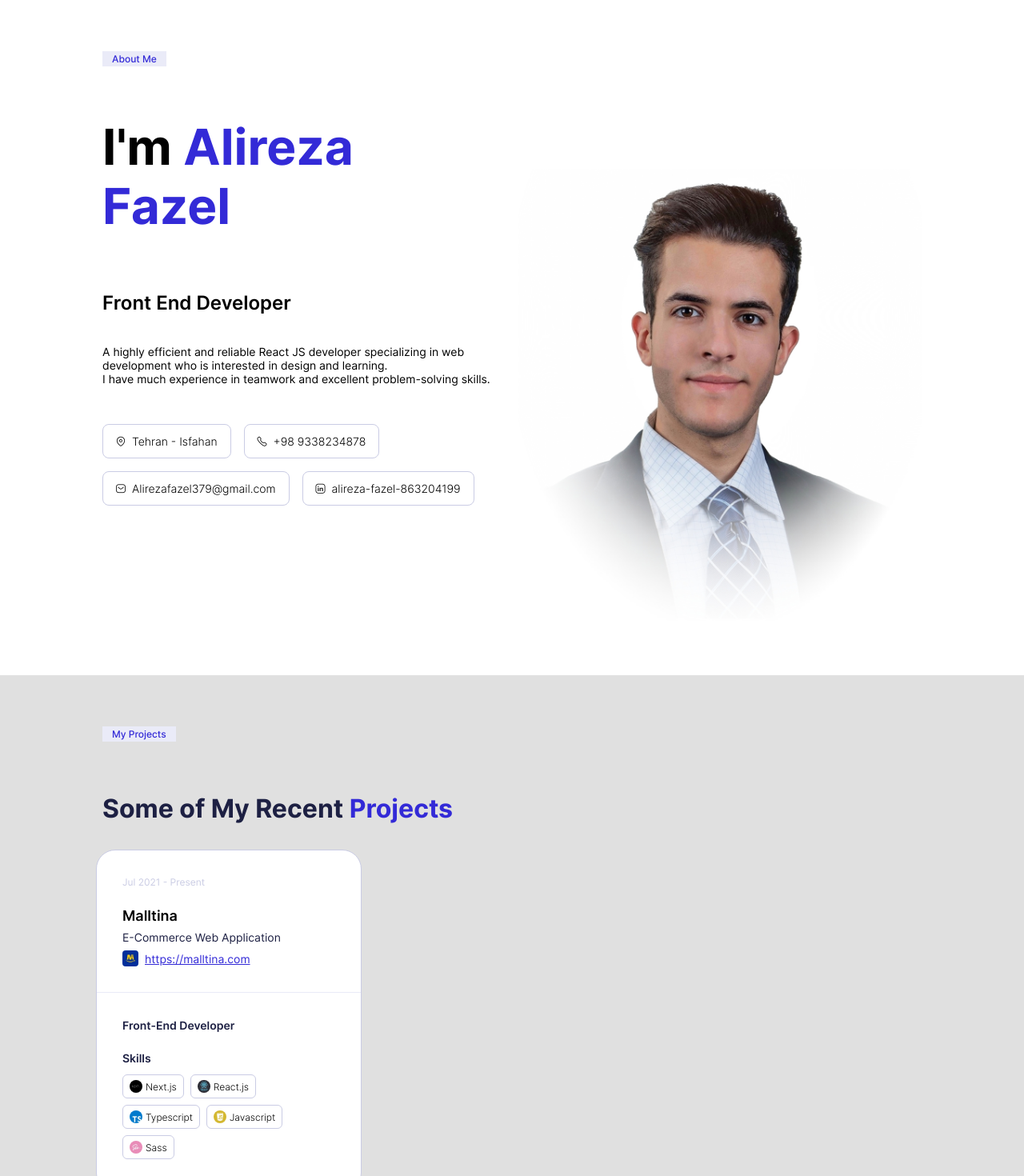
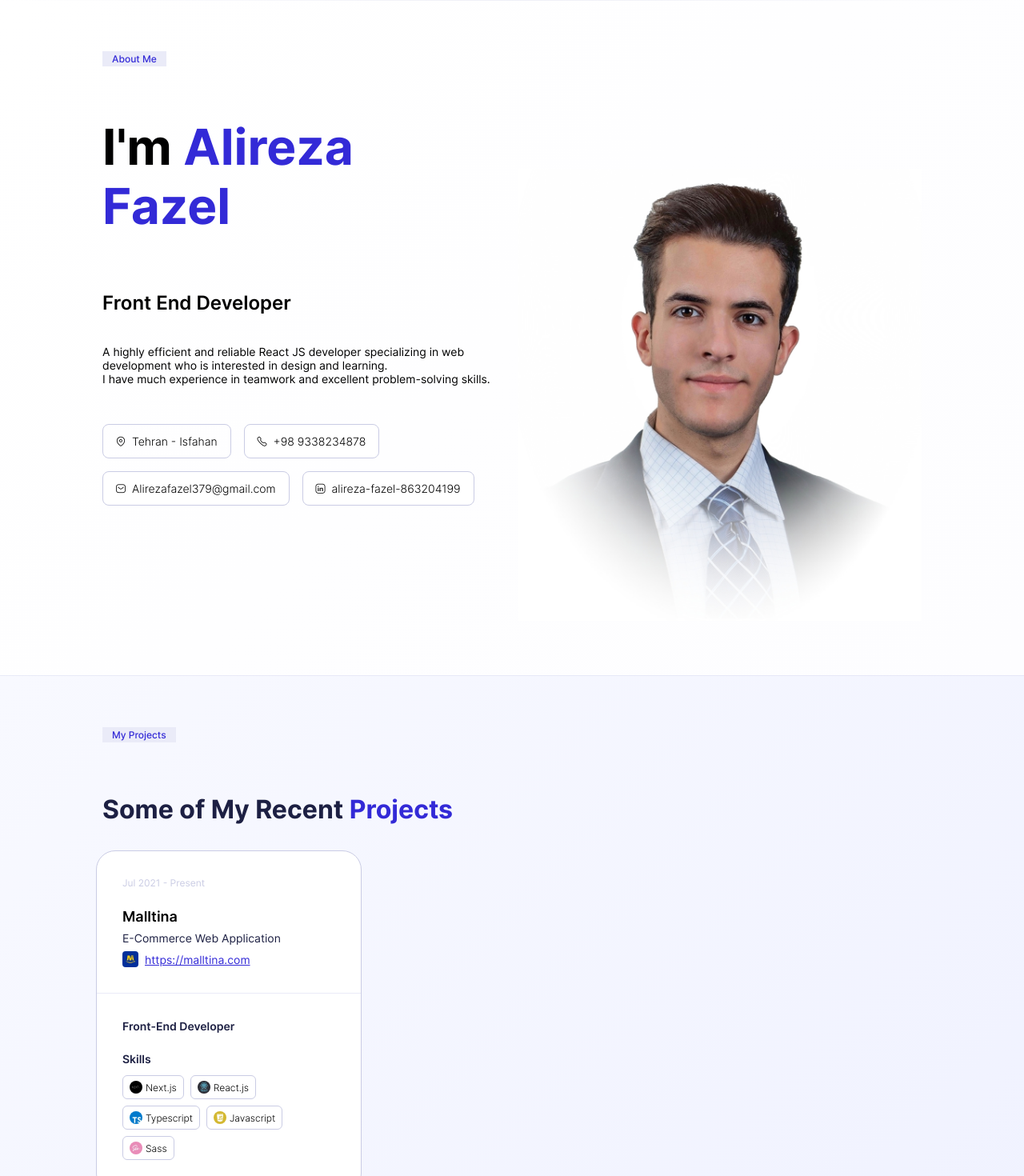
Before and after one commit to aliknot/resume, a Next.js app: page / in a window 1280 px wide. Shown: the top 1470 px of the page at 80% size. Built offline with nearby package versions, Linux system fonts and the light colour scheme.

Commit message:
updated the background colors of the sections

```diff
--- a/src/pages/styles.module.scss
+++ b/src/pages/styles.module.scss
@@ -3,4 +3,22 @@
 	flex-direction: column;
 	align-items: center;
 	justify-content: flex-start;
+	min-height: 100vh;
+	background: linear-gradient(180deg, #ffffff 0%, #fefeff 50%, #f9faff 100%);
+	position: relative;
+
+	&::before {
+		content: '';
+		position: fixed;
+		top: 0;
+		left: 0;
+		right: 0;
+		bottom: 0;
+		background:
+			radial-gradient(circle at 20% 50%, rgba(51, 42, 215, 0.03) 0%, transparent 50%),
+			radial-gradient(circle at 80% 20%, rgba(51, 42, 215, 0.02) 0%, transparent 50%),
+			radial-gradient(circle at 40% 80%, rgba(51, 42, 215, 0.02) 0%, transparent 50%);
+		pointer-events: none;
+		z-index: -1;
+	}
 }
--- a/src/sections/About/style.module.scss
+++ b/src/sections/About/style.module.scss
@@ -1,7 +1,18 @@
 .whiteSection {
 	width: 100%;
 	padding: 64px 128px;
-	background-color: $white;
+	background: linear-gradient(135deg, #ffffff 0%, #fdfdff 100%);
+	position: relative;
+
+	&::before {
+		content: '';
+		position: absolute;
+		top: 0;
+		left: 0;
+		right: 0;
+		height: 1px;
+		background: linear-gradient(90deg, transparent 0%, rgba(202, 204, 228, 0.3) 50%, transparent 100%);
+	}
 }
 
 .boxesMobile {
--- a/src/sections/Projects/style.module.scss
+++ b/src/sections/Projects/style.module.scss
@@ -1,7 +1,9 @@
 .graySection {
 	width: 100%;
 	padding: 64px 128px;
-	background-color: #E0E0E0;
+	background: linear-gradient(135deg, #f8f9ff 0%, #f0f2ff 100%);
+	border-top: 1px solid rgba(202, 204, 228, 0.3);
+	border-bottom: 1px solid rgba(202, 204, 228, 0.3);
 }
 .wrapper {
 	max-width: 1400px;
--- a/src/sections/SkillsEducation/style.module.scss
+++ b/src/sections/SkillsEducation/style.module.scss
@@ -1,7 +1,18 @@
 .whiteSection {
 	width: 100%;
 	padding: 64px 128px;
-	background-color: $white;
+	background: linear-gradient(135deg, #ffffff 0%, #fdfdff 100%);
+	position: relative;
+
+	&::after {
+		content: '';
+		position: absolute;
+		bottom: 0;
+		left: 0;
+		right: 0;
+		height: 1px;
+		background: linear-gradient(90deg, transparent 0%, rgba(202, 204, 228, 0.3) 50%, transparent 100%);
+	}
 }
 .wrapper {
 	max-width: 1400px;
--- a/src/sections/Work/style.module.scss
+++ b/src/sections/Work/style.module.scss
@@ -1,7 +1,9 @@
 .graySection {
 	width: 100%;
 	padding: 64px 128px;
-	background-color: #f0f0f0;
+	background: linear-gradient(135deg, #fafbff 0%, #f5f7ff 100%);
+	border-top: 1px solid rgba(202, 204, 228, 0.2);
+	border-bottom: 1px solid rgba(202, 204, 228, 0.2);
 }
 .wrapper {
 	max-width: 1400px;
```
